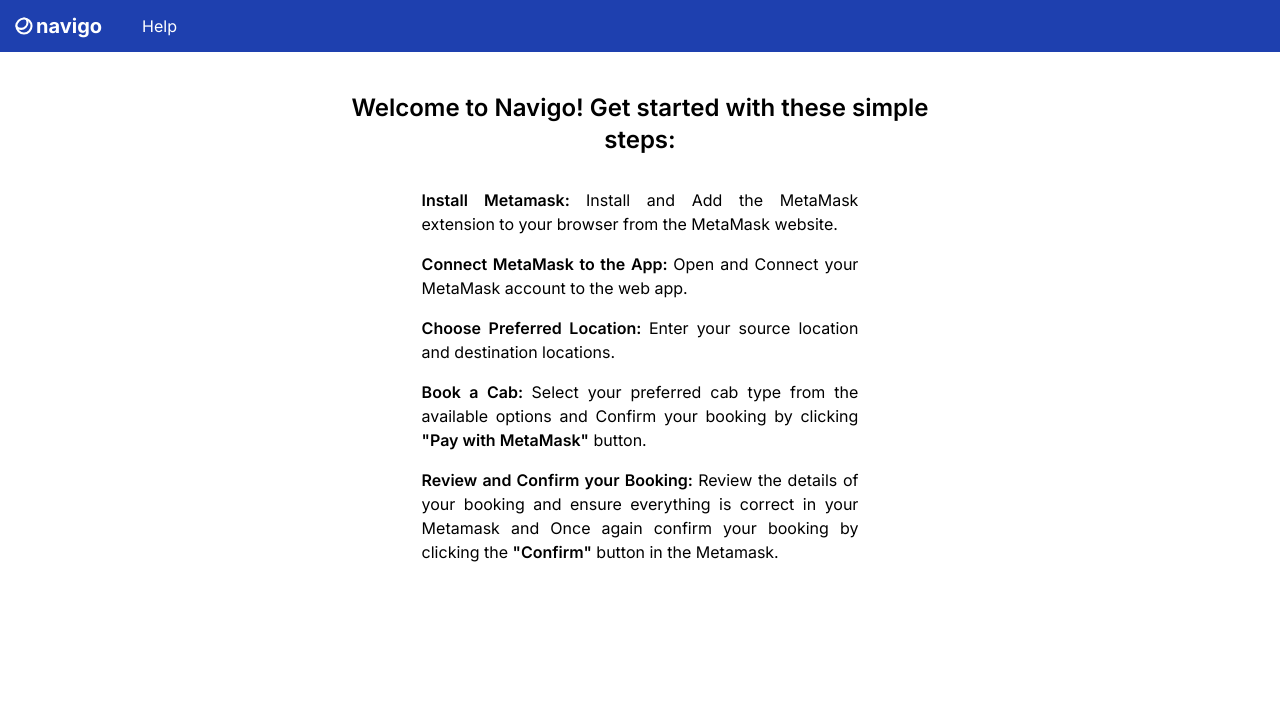
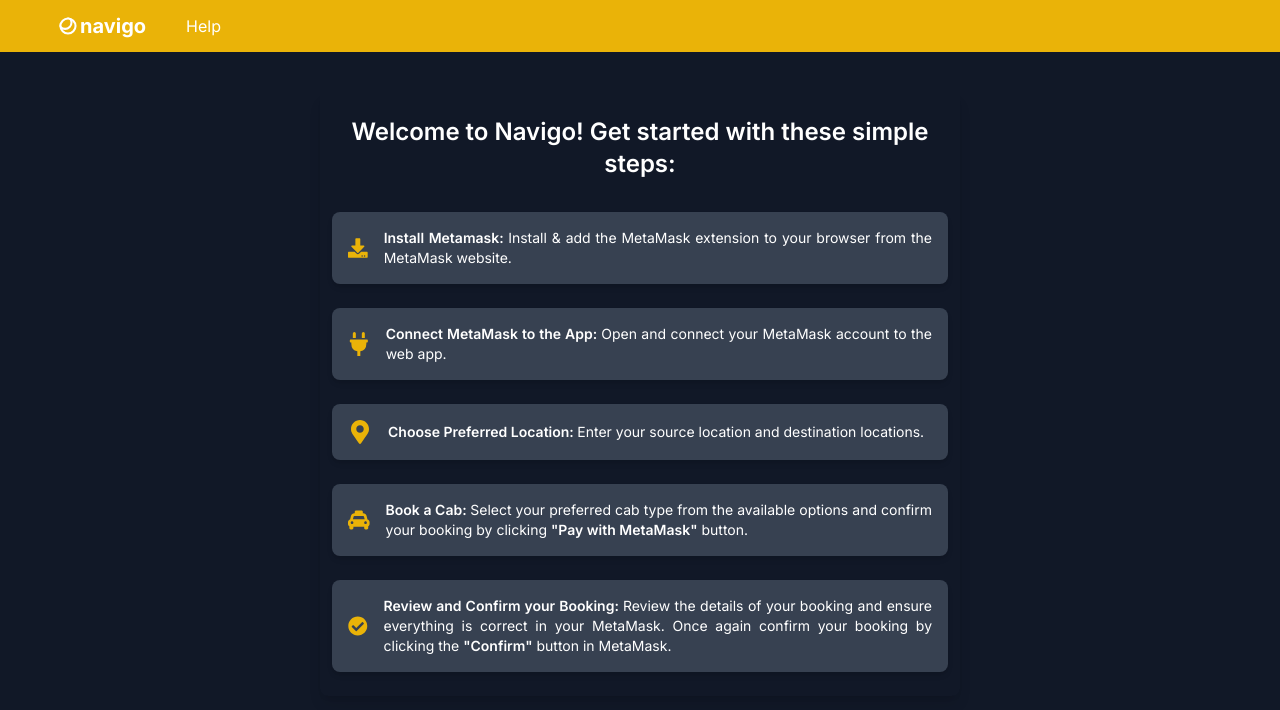
Before and after one commit to bmukesh23/Navigo, a Next.js app: page /help in a window 1280 px wide. Shown: the top 710 px of the page. Built offline with nearby package versions, Linux system fonts and the light colour scheme; no server answers.

Commit message:
style: update UI

```diff
--- a/app/help/page.tsx
+++ b/app/help/page.tsx
@@ -1,14 +1,31 @@
+import { FaDownload, FaPlug, FaMapMarkerAlt, FaTaxi, FaCheckCircle } from 'react-icons/fa';
+
 const Help = () => {
   return (
-    <section className="mt-10 px-2 lg:w-1/2 mx-auto mb-8">
-        <h2 className="flex justify-center items-center font-semibold text-lg lg:text-2xl text-center">Welcome to Navigo! Get started with these simple steps:</h2>
-        <div className="flex flex-col justify-center items-center text-justify w-[70%] mx-auto mt-8 gap-4">
-            <p className="font-semibold">Install Metamask: <span className="font-normal">Install and Add the MetaMask extension to your browser from the MetaMask website.</span></p>
-            <p className="font-semibold">Connect MetaMask to the App: <span className="font-normal">Open and Connect your MetaMask account to the web app.</span></p>
-            <p className="font-semibold">Choose Preferred Location: <span className="font-normal">Enter your source location and destination locations.</span></p>
-            <p className="font-semibold">Book a Cab: <span className="font-normal">Select your preferred cab type from the available options and Confirm your booking by clicking <span className="font-semibold">"Pay with MetaMask"</span> button.</span></p>
-            <p className="font-semibold">Review and Confirm your Booking: <span className="font-normal">Review the details of your booking and ensure everything is correct in your Metamask and Once again confirm your booking by clicking the <span className="font-semibold">"Confirm"</span> button in the Metamask.</span></p>
+    <section className="mt-10 px-3 lg:w-1/2 mx-auto mb-8 text-white py-6 rounded-lg shadow-lg">
+      <h2 className="flex justify-center items-center font-semibold text-lg lg:text-2xl text-center mb-6">Welcome to Navigo! Get started with these simple steps:</h2>
+      <div className="flex flex-col justify-center items-center text-justify w-full mx-auto mt-8 gap-6 text-sm">
+        <div className="flex items-center gap-4 p-4 bg-gray-700 rounded-lg shadow-md w-full">
+        <FaDownload className="text-yellow-500 text-2xl" />
+          <p className="font-semibold">Install Metamask: <span className="font-normal">Install & add the MetaMask extension to your browser from the MetaMask website.</span></p>
         </div>
+        <div className="flex items-center gap-4 p-4 bg-gray-700 rounded-lg shadow-md w-full">
+          <FaPlug className="text-yellow-500 text-2xl" />
+          <p className="font-semibold">Connect MetaMask to the App: <span className="font-normal">Open and connect your MetaMask account to the web app.</span></p>
+        </div>
+        <div className="flex items-center gap-4 p-4 bg-gray-700 rounded-lg shadow-md w-full">
+          <FaMapMarkerAlt className="text-yellow-500 text-2xl" />
+          <p className="font-semibold">Choose Preferred Location: <span className="font-normal">Enter your source location and destination locations.</span></p>
+        </div>
+        <div className="flex items-center gap-4 p-4 bg-gray-700 rounded-lg shadow-md w-full">
+          <FaTaxi className="text-yellow-500 text-4xl" />
+          <p className="font-semibold">Book a Cab: <span className="font-normal">Select your preferred cab type from the available options and confirm your booking by clicking <span className="font-semibold">"Pay with MetaMask"</span> button.</span></p>
+        </div>
+        <div className="flex items-center gap-4 p-4 bg-gray-700 rounded-lg shadow-md w-full">
+          <FaCheckCircle className="text-yellow-500 text-5xl" />
+          <p className="font-semibold">Review and Confirm your Booking: <span className="font-normal">Review the details of your booking and ensure everything is correct in your MetaMask. Once again confirm your booking by clicking the <span className="font-semibold">"Confirm"</span> button in MetaMask.</span></p>
+        </div>
+      </div>
     </section>
   )
 }
--- a/app/layout.tsx
+++ b/app/layout.tsx
@@ -20,9 +20,11 @@
   return (
     <ClerkProvider>
       <html lang="en">
-        <body className={inter.className}>
+        <body className={`${inter.className} flex flex-col min-h-screen bg-gray-900`}>
           <Navbar />
-          {children}
+          <main className="flex-grow">
+            {children}
+          </main>
           <ToastContainer />
         </body>
       </html>
--- a/components/booking/auto-complete-address.tsx
+++ b/components/booking/auto-complete-address.tsx
@@ -94,11 +94,11 @@
   return (
     <section>
       <div className='relative'>
-        <label className='text-gray-400 text-sm font-semibold'>Where From?</label>
+        <label className='text-white text-sm font-semibold'>Where From?</label>
         <input
           type="text"
           placeholder="Search for an address or landmark"
-          className='p-1 w-full rounded-md outline-none text-sm border'
+          className='p-1 w-full rounded-md outline-none text-sm bg-gray-800 border-none text-white'
           value={source}
           onChange={(e) => {
             setSource(e.target.value);
@@ -117,10 +117,10 @@
       </div>
 
       <div className='relative mt-4'>
-        <label className='text-gray-400 text-sm font-semibold'>Where To?</label>
+        <label className='text-white text-sm font-semibold'>Where To?</label>
         <input
           type="text"
-          className='p-1 w-full rounded-md outline-none text-sm border'
+          className='p-1 w-full rounded-md outline-none text-sm bg-gray-800 border-none text-white'
           value={destination}
           placeholder="Enter destination"
           onChange={(e) => {
--- a/components/booking/cars.tsx
+++ b/components/booking/cars.tsx
@@ -26,10 +26,10 @@
 
   return (
     <div className="mt-3">
-      <h2 className="font-semibold text-slate-500 text-xs flex items-center justify-center">Choose a ride, or swipe up for more</h2>
+      <h2 className="font-semibold text-white text-xs flex items-center justify-center">Choose a ride, or swipe up for more</h2>
       <div className="grid grid-cols-1">
         {carlist.map((item, index) => (
-          <div key={index} className={`flex items-center justify-between m-2 p-2 border-[1px] rounded-md hover:border-blue-400 cursor-pointer ${index == selectedCarIndex ? 'border-blue-400 border-2' : ''}`}
+          <div key={index} className={`flex items-center justify-between m-2 p-2 border-[1px] bg-gray-800 rounded-md hover:border-blue-400 cursor-pointer ${index == selectedCarIndex ? 'border-blue-400 border-2' : ''}`}
             onClick={() => handleCarClick(index, item)}>
             <div className="flex items-center gap-2">
               <Image
@@ -39,7 +39,7 @@
               />
               {directionData.routes ?
                 <div>
-                  <p className="text-xs mt-2 font-semibold">{item.name}</p>
+                  <p className="text-xs mt-2 font-semibold text-white">{item.name}</p>
                   <p className="text-[10px] text-blue-500">{item.min} min away</p>
                 </div> :
                 <div className="space-y-2">
@@ -49,11 +49,11 @@
               }
             </div>
 
-            <h2 className="text-xs text-gray-500 font-semibold">
+            <h2 className="text-xs text-white font-semibold">
               {directionData.routes ?
                 <span className="flex items-center justify-center">
                   {getCost(item.charges)}
-                  <Image src={ethLogo} alt="ETH" height={30} width={30} />
+                  <Image src={ethLogo} alt="ETH" height={40} width={40}/>
                 </span> : null
               }
             </h2>
--- a/components/home.tsx
+++ b/components/home.tsx
@@ -14,20 +14,25 @@
     }, []);
 
     return (
-        <section className="flex flex-col justify-center items-center">
-            <h2 className="text-4xl sm:text-5xl lg:text-6xl font-bold pt-52 leading-tight mx-auto text-center bg-gradient-to-b from-white to-blue-950 text-transparent bg-clip-text">Ride the blockchain revolution</h2>
-            <p className="text-xs md:text-base w-[95%] md:w-[80%] lg:w-[40%] px-2 md:px-0 text-center">Navigo is a blockchain-enabled cab booking app that ensures safe and transparent transactions using MetaMask.</p>
-            <div className="flex justify-center bg-blue-950 text-white text-sm p-2 rounded-md w-[8rem] md:w-[10rem] mx-auto mt-4 hover:cursor-pointer hover:bg-blue-900">
+        <section className="flex flex-col-reverse md:flex-row justify-between items-center flex-grow">
+            <div className="flex flex-col w-full md:w-1/2 p-2 md:p-4 md:ml-10 text-center md:text-left">
+                <h2 className="text-3xl sm:text-5xl lg:text-6xl font-bold leading-tight bg-gradient-to-b from-yellow-300 to-yellow-600 text-transparent bg-clip-text">Ride the blockchain revolution</h2>
+                <p className="text-xs md:text-base w-[95%] md:w-[80%] lg:w-[70%] px-2 md:px-0 text-gray-400">Navigo is a blockchain-enabled cab booking app that ensures safe and transparent transactions using MetaMask.</p>
+                <div className="flex justify-center bg-yellow-600 mx-auto md:mx-0 text-white text-sm p-2 rounded-md w-[8rem] md:w-[10rem] mt-4 hover:cursor-pointer hover:bg-yellow-700">
                     {loading ? (
                         <Loader />
                     ) : (
                         <SignInButton>
                             <div className="flex items-center">
                                 <p className="text-xs md:text-base">Get Started</p>
-                            <IoIosArrowRoundForward className="ml-1 text-lg sm:text-2xl"/>
+                                <IoIosArrowRoundForward className="ml-1 text-lg sm:text-2xl" />
                             </div>
                         </SignInButton>
                     )}
+                </div>
+            </div>
+            <div className="flex justify-center items-center w-full md:w-1/2 p-4">
+                <img src="/home_logo.svg" className="h-[15rem] md:h-[35rem] w-[15rem] md:w-[35rem]" />
             </div>
         </section>
     )
--- a/components/navbar.tsx
+++ b/components/navbar.tsx
@@ -5,7 +5,7 @@
 
 const Navbar = () => {
     return (
-        <header className="flex justify-between items-center p-3 bg-blue-800">
+        <header className="flex justify-between items-center py-3 px-3 md:px-14 bg-yellow-500">
             <div className="flex items-center gap-10">
                 <Link href="/">
                     <div className="flex items-center">
```
Also changed, not shown: public/home_logo.svg (added). Lines whose indentation alone changed are shown as unchanged.
